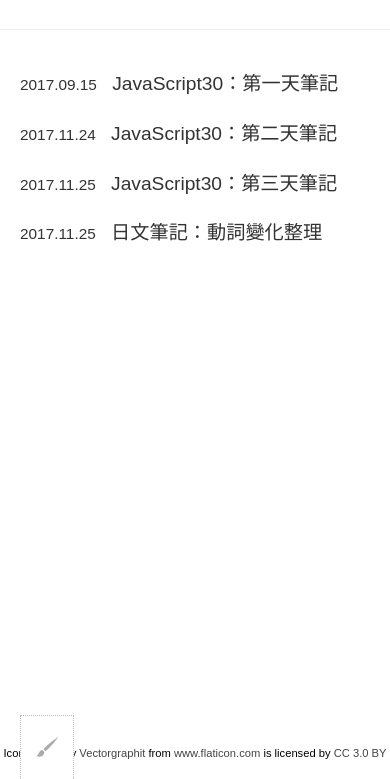
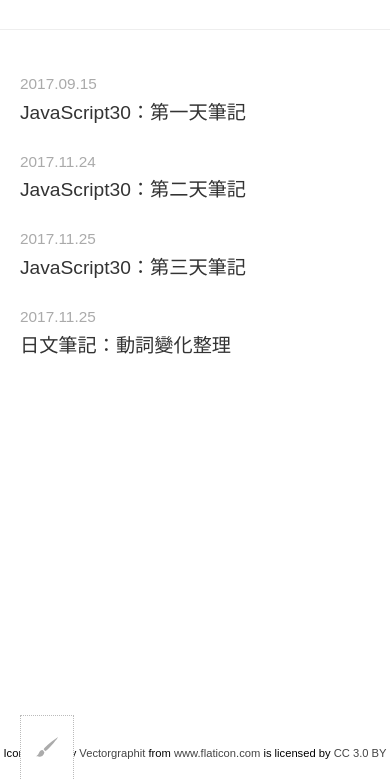
Before and after one commit to smile25896/blogVue, a website: page index.html in a window 390 px wide. Shown: the part 65-844 px from the top of the page. Drawn offline with nearby package versions, Linux system fonts and the light colour scheme; a web font is replaced by a local one.

Commit message:
RWD ver.1.1

```diff
--- a/src/css/styles.styl
+++ b/src/css/styles.styl
@@ -237,18 +237,21 @@
 		font-size: 1.2em
 
 		li
+			display: flex
 			cursor: pointer
 			margin-bottom: 20px
 			list-style-type:none
 			color: #333
 
 			.time
+				flex: 1
 				display: inline-block
-				margin-right: 10px
+				// margin-right: 10px
 				font-size: 0.8em
 				// color: #8bbaba
 
 			.listTitle
+				flex: 3.5
 				display: inline-block
 				margin: 0 auto
 
@@ -296,3 +299,13 @@
 	.container
 		.postList
 			padding-left: 0px
+
+			li
+				flex-direction: column
+				align-items:flex-start
+
+				.listTitle
+					margin: 0px
+
+				.time
+					color: #AAA
```
Also changed, not shown: src/css/styles.css.
